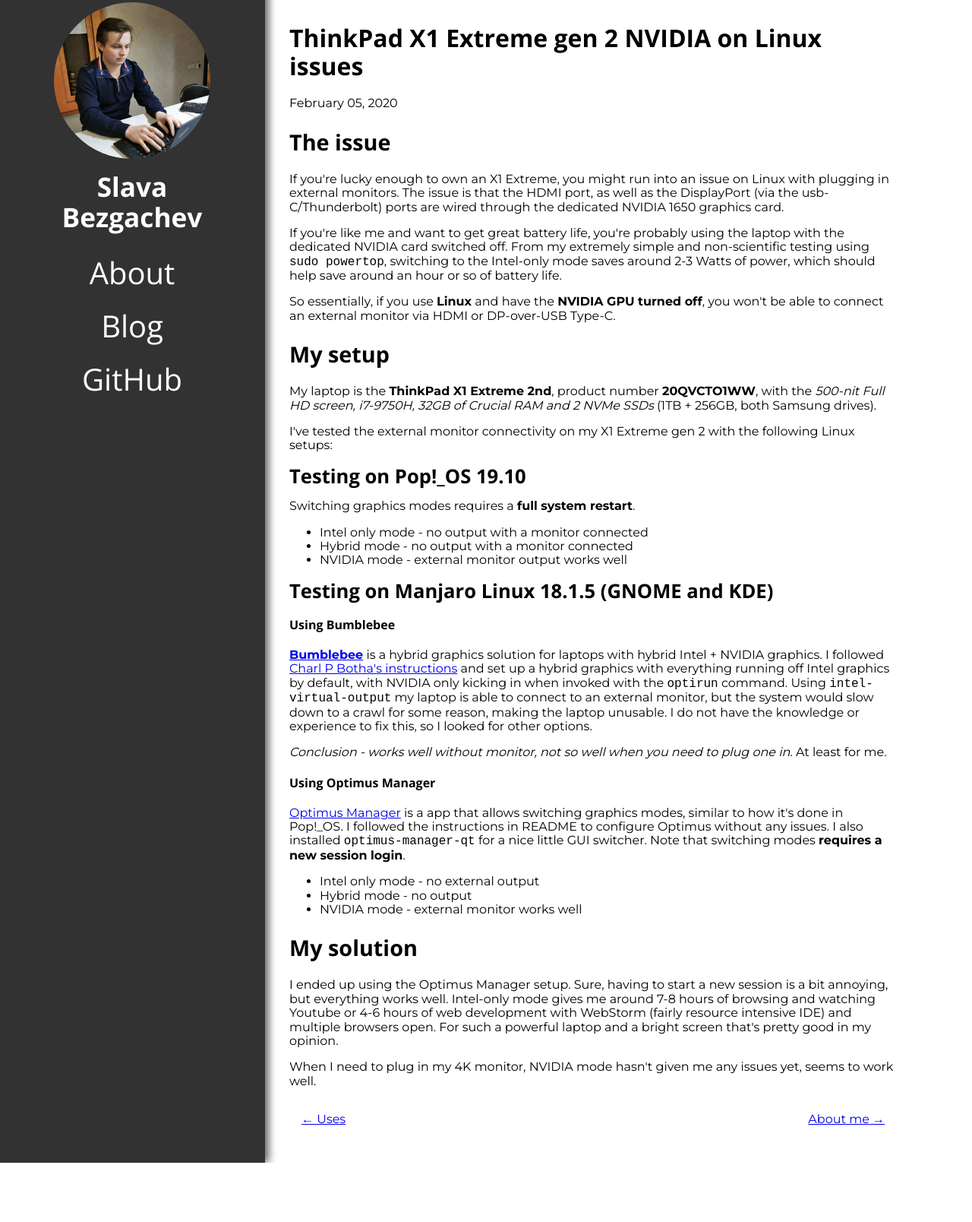
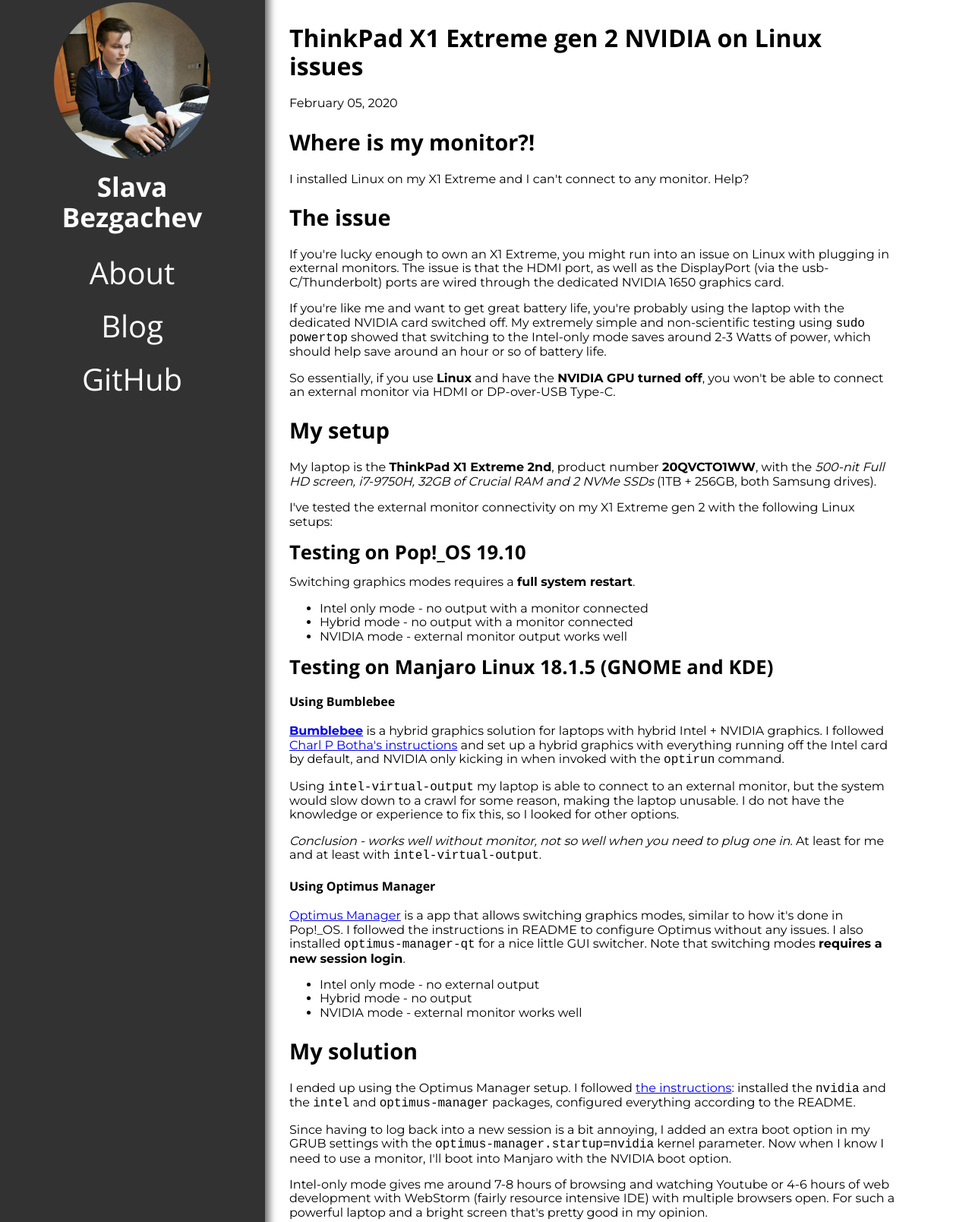
Before and after one commit to slavabez/personal-blog, a Gatsby site: page /thinkpad-x1-extreme-nvidia/ in a window 1280 px wide. Shown: the part 21-1629 px from the top of the page at 76% size. Before the commit the page ends 1551 px from the top, so only its background shows below. Built offline with nearby package versions, Linux system fonts and the light colour scheme; Gatsby itself is replaced by a stand-in of ours.

Commit message:
Changed the grammar a little, small corrections

```diff
--- a/content/blog/thinkpad-x1-extreme-nvidia/index.md
+++ b/content/blog/thinkpad-x1-extreme-nvidia/index.md
@@ -4,11 +4,15 @@
 description: Lenovo ThinkPad X1 Extreme gen 2 has an issue with the way the external monitors on Linux. Here's my solution\workaround.
 ---
 
+## Where is my monitor?!
+
+I installed Linux on my X1 Extreme and I can't connect to any monitor. Help?
+
 ## The issue
 
 If you're lucky enough to own an X1 Extreme, you might run into an issue on Linux with plugging in external monitors. The issue is that the HDMI port, as well as the DisplayPort (via the usb-C/Thunderbolt) ports are wired through the dedicated NVIDIA 1650 graphics card.
 
-If you're like me and want to get great battery life, you're probably using the laptop with the dedicated NVIDIA card switched off. From my extremely simple and non-scientific testing using `sudo powertop`, switching to the Intel-only mode saves around 2-3 Watts of power, which should help save around an hour or so of battery life.
+If you're like me and want to get great battery life, you're probably using the laptop with the dedicated NVIDIA card switched off. My extremely simple and non-scientific testing using `sudo powertop` showed that switching to the Intel-only mode saves around 2-3 Watts of power, which should help save around an hour or so of battery life.
 
 So essentially, if you use **Linux** and have the **NVIDIA GPU turned off**, you won't be able to connect an external monitor via HDMI or DP-over-USB Type-C.
 
@@ -30,9 +34,11 @@
 
 #### Using Bumblebee
 
-[**Bumblebee**](https://wiki.archlinux.org/index.php/Bumblebee) is a hybrid graphics solution for laptops with hybrid Intel + NVIDIA graphics. I followed [Charl P Botha's instructions](https://vxlabs.com/2019/07/28/manjaro-bumblebee-thinkpad-x1-extreme-2019/) and set up a hybrid graphics with everything running off Intel graphics by default, with NVIDIA only kicking in when invoked with the `optirun` command. Using `intel-virtual-output` my laptop is able to connect to an external monitor, but the system would slow down to a crawl for some reason, making the laptop unusable. I do not have the knowledge or experience to fix this, so I looked for other options.
+[**Bumblebee**](https://wiki.archlinux.org/index.php/Bumblebee) is a hybrid graphics solution for laptops with hybrid Intel + NVIDIA graphics. I followed [Charl P Botha's instructions](https://vxlabs.com/2019/07/28/manjaro-bumblebee-thinkpad-x1-extreme-2019/) and set up a hybrid graphics with everything running off the Intel card by default, and NVIDIA only kicking in when invoked with the `optirun` command.
 
-_Conclusion - works well without monitor, not so well when you need to plug one in._ At least for me.
+Using `intel-virtual-output` my laptop is able to connect to an external monitor, but the system would slow down to a crawl for some reason, making the laptop unusable. I do not have the knowledge or experience to fix this, so I looked for other options.
+
+_Conclusion - works well without monitor, not so well when you need to plug one in._ At least for me and at least with `intel-virtual-output`.
 
 #### Using Optimus Manager
 
@@ -44,6 +50,10 @@
 
 ## My solution
 
-I ended up using the Optimus Manager setup. Sure, having to start a new session is a bit annoying, but everything works well. Intel-only mode gives me around 7-8 hours of browsing and watching Youtube or 4-6 hours of web development with WebStorm (fairly resource intensive IDE) and multiple browsers open. For such a powerful laptop and a bright screen that's pretty good in my opinion.
+I ended up using the Optimus Manager setup. I followed [the instructions](https://github.com/Askannz/optimus-manager): installed the `nvidia` and the `intel` and `optimus-manager` packages, configured everything according to the README.
+
+Since having to log back into a new session is a bit annoying, I added an extra boot option in my GRUB settings with the `optimus-manager.startup=nvidia` kernel parameter. Now when I know I need to use a monitor, I'll boot into Manjaro with the NVIDIA boot option.
+
+Intel-only mode gives me around 7-8 hours of browsing and watching Youtube or 4-6 hours of web development with WebStorm (fairly resource intensive IDE) with multiple browsers open. For such a powerful laptop and a bright screen that's pretty good in my opinion.
 
 When I need to plug in my 4K monitor, NVIDIA mode hasn't given me any issues yet, seems to work well.
```
